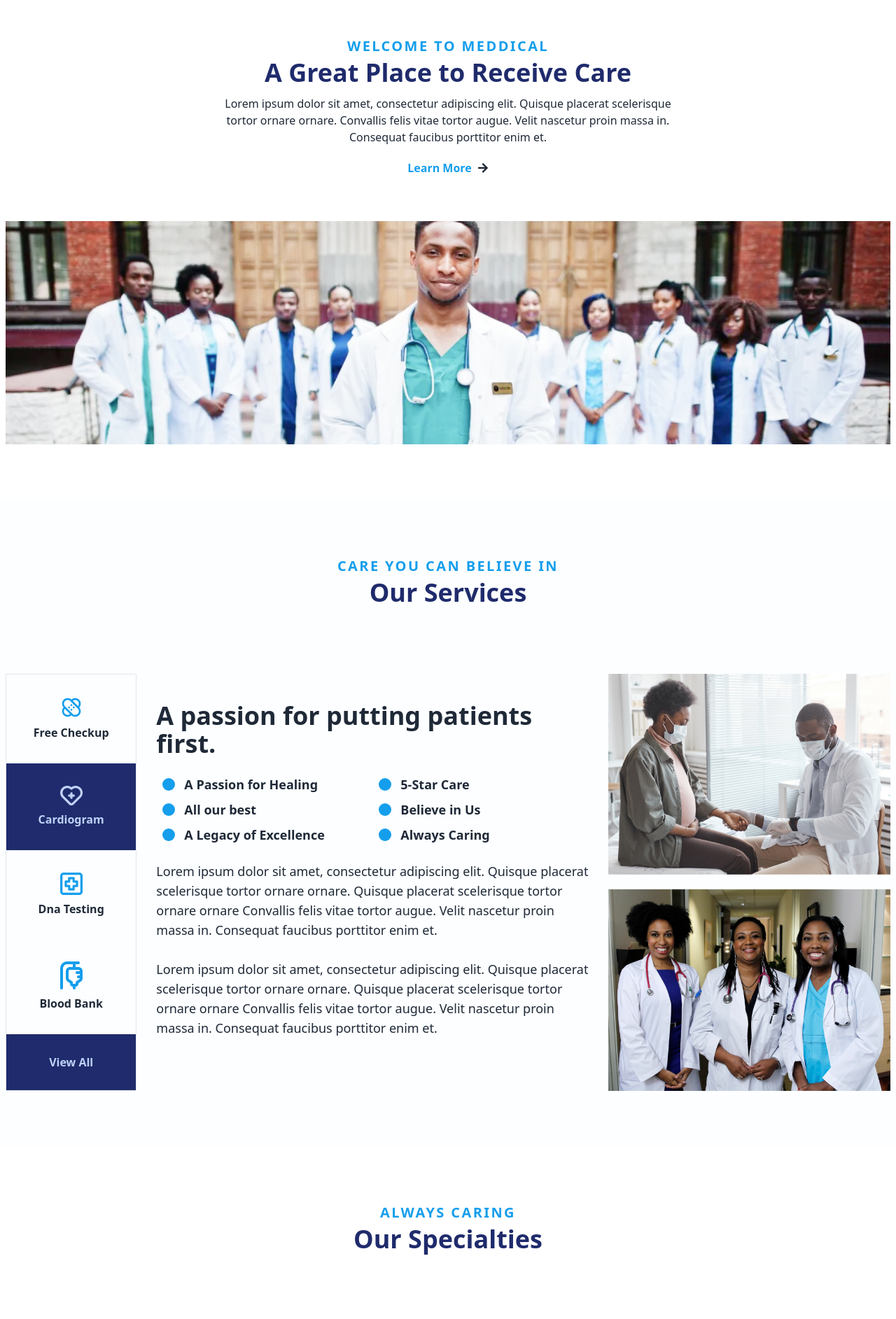
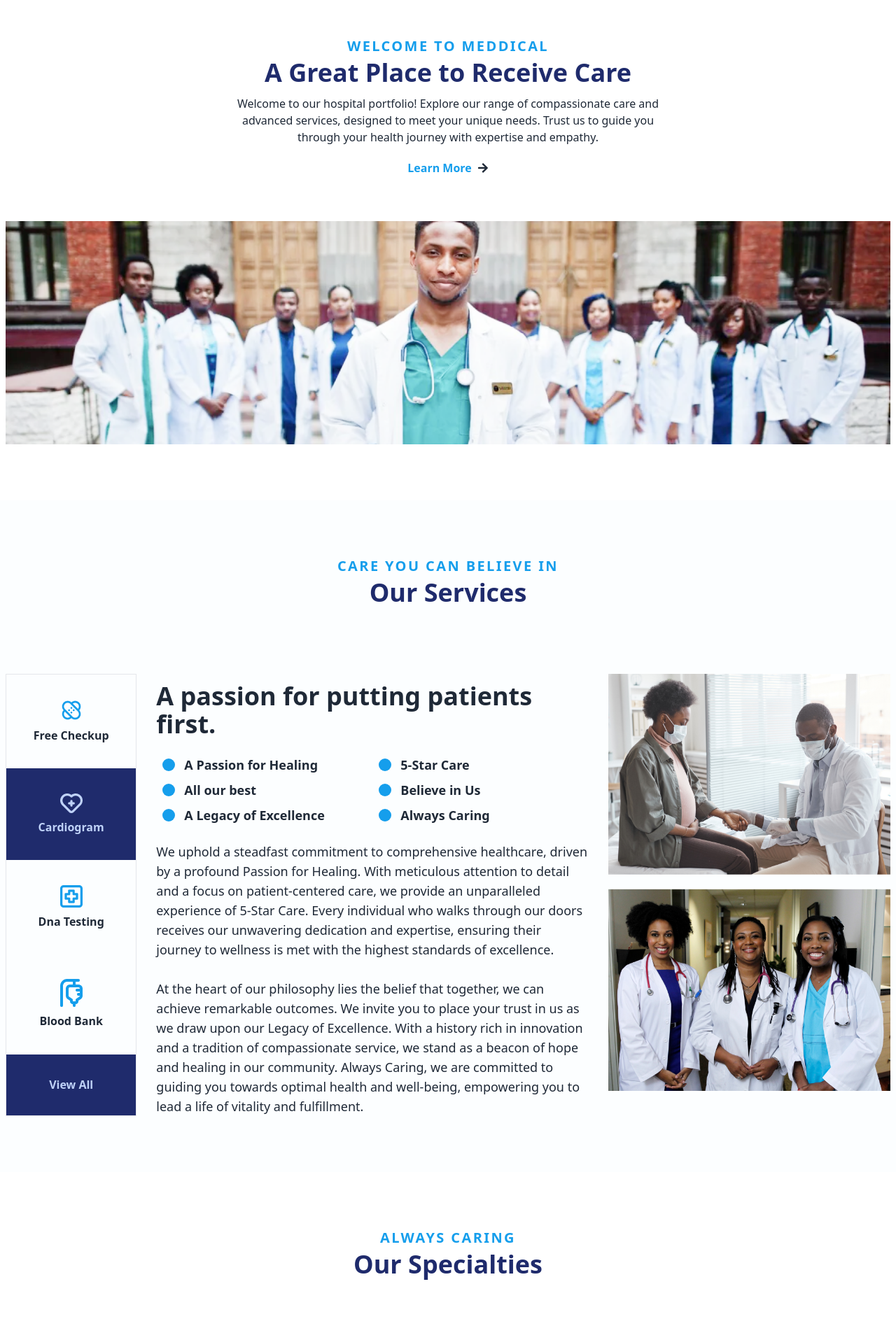
Before and after one commit to Bikash-Dev-Bk/softy-py-task, a React (Vite) app: page / in a window 1280 px wide. Shown: the part 1060-2945 px from the top of the page at 70% size. Built offline with nearby package versions, Linux system fonts and the light colour scheme.

Commit message:
remove lorem words

```diff
--- a/src/components/Appointment .jsx
+++ b/src/components/Appointment .jsx
@@ -5,15 +5,15 @@ const Appointment = () => {
     <div className="relative ">
       <div className="absolute inset-0 bg-appointment-bg bg-cover bg-center opacity-20 z-0 "></div>
       <div className="relative z-10 lg:max-w-[1280px] mx-auto flex gap-8 lg:gap-0 flex-col lg:flex-row justify-between items-center py-16 px-3 md:px-5 lg:px-2">
-        <div className="flex-1 mr-12 ">
+        <div className="flex-1 lg:mr-12 ">
           <h2 className="text-2xl md:text-3xl lg:text-4xl text-[#159EEC] text-center lg:text-left font-bold">
             Book an Appointment
           </h2>
           <p className="mt-4 font-semibold text-base text-justify lg:text-left">
-            Lorem ipsum dolor sit amet, consectetur adipiscing elit. Quisque
-            placerat scelerisque tortor ornare ornare. Convallis felis vitae
-            tortor augue. Velit nascetur proin massa in. Consequat faucibus
-            porttitor enim et.
+            Ready to take the next step towards better health? Schedule an
+            appointment with us today. Our team is here to provide personalized
+            care and support tailored to your needs. Let's begin your journey
+            towards wellness together.
           </p>
         </div>
         <div className="flex-1">
--- a/src/components/Services.jsx
+++ b/src/components/Services.jsx
@@ -37,10 +37,12 @@ const Services = () => {
               <img src={service4} alt="" />
               <p className="mt-2">Blood Bank</p>
             </div>
-            <button className="bg-[#1F2B6C] text-[#BFD2F8] font-semibold -py-4 hidden lg:block">View All</button>
+            <button className="bg-[#1F2B6C] text-[#BFD2F8] font-semibold -py-4 hidden lg:block">
+              View All
+            </button>
           </div>
 
-          <div className="col-span-1 lg:col-span-3 lg:mt-10">
+          <div className="col-span-1 lg:col-span-3 lg:mt-3">
             <h2 className="text-2xl md:text-3xl lg:text-4xl font-semibold">
               A passion for putting patients first.
             </h2>
@@ -74,19 +76,24 @@ const Services = () => {
                 <span className="text-lg font-semibold">Always Caring</span>
               </p>
             </div>
-            <p className="text-lg">
-              Lorem ipsum dolor sit amet, consectetur adipiscing elit. Quisque
-              placerat scelerisque tortor ornare ornare. Quisque placerat
-              scelerisque tortor ornare ornare Convallis felis vitae tortor
-              augue. Velit nascetur proin massa in. Consequat faucibus porttitor
-              enim et.
+            <p className="text-lg text-justify lg:text-left">
+              We uphold a steadfast commitment to comprehensive healthcare,
+              driven by a profound Passion for Healing. With meticulous
+              attention to detail and a focus on patient-centered care, we
+              provide an unparalleled experience of 5-Star Care. Every
+              individual who walks through our doors receives our unwavering
+              dedication and expertise, ensuring their journey to wellness is
+              met with the highest standards of excellence.
               <br />
               <br />
-              Lorem ipsum dolor sit amet, consectetur adipiscing elit. Quisque
-              placerat scelerisque tortor ornare ornare. Quisque placerat
-              scelerisque tortor ornare ornare Convallis felis vitae tortor
-              augue. Velit nascetur proin massa in. Consequat faucibus porttitor
-              enim et.
+              At the heart of our philosophy lies the belief that together, we
+              can achieve remarkable outcomes. We invite you to place your trust
+              in us as we draw upon our Legacy of Excellence. With a history
+              rich in innovation and a tradition of compassionate service, we
+              stand as a beacon of hope and healing in our community. Always
+              Caring, we are committed to guiding you towards optimal health and
+              well-being, empowering you to lead a life of vitality and
+              fulfillment.
             </p>
           </div>
 
--- a/src/components/Welcome.jsx
+++ b/src/components/Welcome.jsx
@@ -12,10 +12,10 @@ const Welcome = () => {
           A Great Place to Receive Care
         </h2>
         <p className="lg:max-w-[650px] mx-auto">
-          Lorem ipsum dolor sit amet, consectetur adipiscing elit. Quisque
-          placerat scelerisque tortor ornare ornare. Convallis felis vitae
-          tortor augue. Velit nascetur proin massa in. Consequat faucibus
-          porttitor enim et.
+          Welcome to our hospital portfolio! Explore our range of compassionate
+          care and advanced services, designed to meet your unique needs. Trust
+          us to guide you through your health journey with expertise and
+          empathy.
         </p>
 
         <p className="flex gap-2 justify-center items-center font-semibold mt-5">
```
